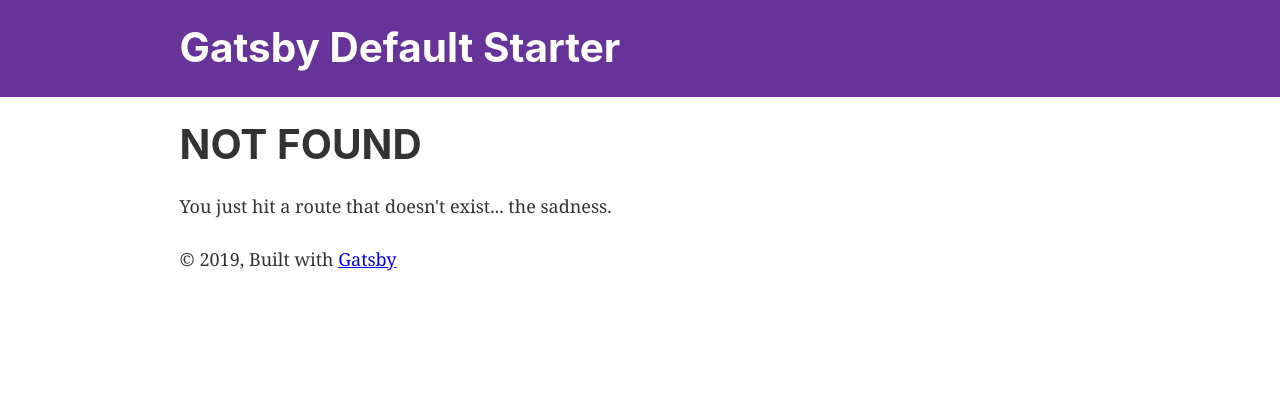
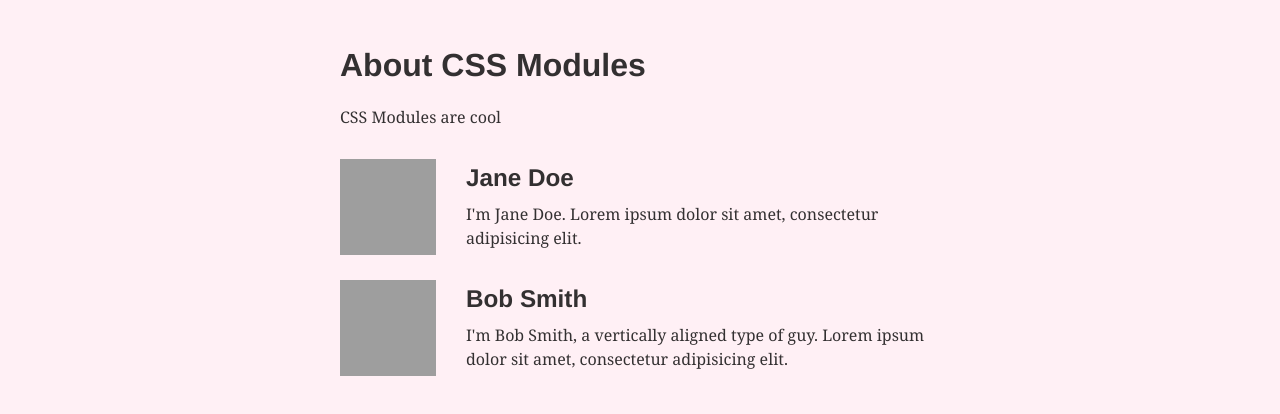
Before and after one commit to a4-data/gatsby-basic-examples, a Gatsby site: page /about-css-module in a window 1280 px wide. Before the commit this address had no page. Built offline with nearby package versions, Linux system fonts and the light colour scheme; Gatsby itself is replaced by a stand-in of ours; grey boxes are pictures that could not be loaded.

Commit message:
initial commit

```diff
--- a/gatsby-config.js
+++ b/gatsby-config.js
@@ -1,6 +1,6 @@
 module.exports = {
   siteMetadata: {
-    title: `Gatsby Default Starter`,
+    title: `MySweetSite`,
     description: `Kick off your next, great Gatsby project with this default starter. This barebones starter ships with the main Gatsby configuration files you might need.`,
     author: `@gatsbyjs`,
   },
@@ -27,6 +27,12 @@ module.exports = {
         icon: `src/images/gatsby-icon.png`, // This path is relative to the root of the site.
       },
     },
+    {
+      resolve: `gatsby-plugin-typography`,
+      options: {
+        pathToConfigModule: `src/utils/typography`,
+      },
+    },
     // this (optional) plugin enables Progressive Web App + Offline functionality
     // To learn more, visit: https://gatsby.dev/offline
     // `gatsby-plugin-offline`,
--- /dev/null
+++ b/src/components/container.js
@@ -0,0 +1,6 @@
+import React from "react"
+import containerStyles from "./container.module.css"
+
+export default ({ children }) => (
+  <div className={containerStyles.container}>{children}</div>
+)
--- /dev/null
+++ b/src/components/container.module.css
@@ -0,0 +1,4 @@
+.container {
+    margin: 3rem auto;
+    max-width: 600px;
+  }
--- /dev/null
+++ b/src/components/layout1.js
@@ -0,0 +1,21 @@
+import React from "react"
+import { Link } from "gatsby"
+const ListLink = props => (
+  <li style={{ display: `inline-block`, marginRight: `1rem` }}>
+    <Link to={props.to}>{props.children}</Link>
+  </li>
+)
+
+export default ({ children }) => (
+  <div style={{ margin: `3rem auto`, maxWidth: 650, padding: `0 1rem` }}>
+    <header style={{ marginBottom: `1.5rem` }}>
+        <h3 style={{ display: `inline` }}>MySweetSite</h3>
+      <ul style={{ listStyle: `none`, float: `right` }}>
+        <ListLink to="/">Home Page</ListLink>
+        <ListLink to="/about/">About</ListLink>
+        <ListLink to="/contact/">Contact</ListLink>
+      </ul>
+    </header>
+    {children}
+  </div>
+)
--- /dev/null
+++ b/src/pages/about-css-module.js
@@ -0,0 +1,32 @@
+import React from "react"
+import User from "./user.js"
+import Container from "../components/container"
+
+
+
+//const User = props => (
+//    <div className={styles.user}>
+//      <img src={props.avatar} className={styles.avatar} alt="" />
+//      <div className={styles.description}>
+//        <h2 className={styles.username}>{props.username}</h2>
+//        <p className={styles.excerpt}>{props.excerpt}</p>
+//      </div>
+//    </div>
+//  )
+
+export default () => (
+  <Container>
+    <h1>About CSS Modules</h1>
+    <p>CSS Modules are cool</p>
+    <User
+      username="Jane Doe"
+      avatar="https://s3.amazonaws.com/uifaces/faces/twitter/adellecharles/128.jpg"
+      excerpt="I'm Jane Doe. Lorem ipsum dolor sit amet, consectetur adipisicing elit."
+    />
+    <User
+      username="Bob Smith"
+      avatar="https://s3.amazonaws.com/uifaces/faces/twitter/vladarbatov/128.jpg"
+      excerpt="I'm Bob Smith, a vertically aligned type of guy. Lorem ipsum dolor sit amet, consectetur adipisicing elit."
+    />
+  </Container>
+)
--- /dev/null
+++ b/src/pages/about-css-modules.module.css
@@ -0,0 +1,31 @@
+.user {
+    display: flex;
+    align-items: center;
+    margin: 0 auto 12px auto;
+  }
+
+  .user:last-child {
+    margin-bottom: 0;
+  }
+
+  .avatar {
+    flex: 0 0 96px;
+    width: 96px;
+    height: 96px;
+    margin: 0;
+  }
+
+  .description {
+    flex: 1;
+    margin-left: 18px;
+    padding: 12px;
+  }
+
+  .username {
+    margin: 0 0 12px 0;
+    padding: 0;
+  }
+
+  .excerpt {
+    margin: 0;
+  }
--- /dev/null
+++ b/src/pages/header.js
@@ -0,0 +1,2 @@
+import React from "react"
+export default props => <h1>{props.headerText}</h1>
--- /dev/null
+++ b/src/pages/user.js
@@ -0,0 +1,12 @@
+import React from "react"
+import styles from "./about-css-modules.module.css"
+
+export default props => (
+    <div className={styles.user}>
+      <img src={props.avatar} className={styles.avatar} alt="" />
+      <div className={styles.description}>
+        <h2 className={styles.username}>{props.username}</h2>
+        <p className={styles.excerpt}>{props.excerpt}</p>
+      </div>
+    </div>
+  )
--- /dev/null
+++ b/src/styles/global.css
@@ -0,0 +1,3 @@
+html {
+    background-color: lavenderblush;
+  }
--- /dev/null
+++ b/src/utils/typography.js
@@ -0,0 +1,7 @@
+import Typography from "typography"
+import fairyGateTheme from "typography-theme-fairy-gates"
+
+const typography = new Typography(fairyGateTheme)
+
+export const { scale, rhythm, options } = typography
+export default typography
```
Also changed, not shown: gatsby-browser.js (+3 -6 lines), package.json (+7 -1 lines), src/pages/about.js (added, +12 -0 lines), src/pages/contact.js (added, +13 -0 lines), src/pages/index.js (+13 -2 lines), src/pages/sampleindex.js (added, +11 -0 lines), 1 other file.
